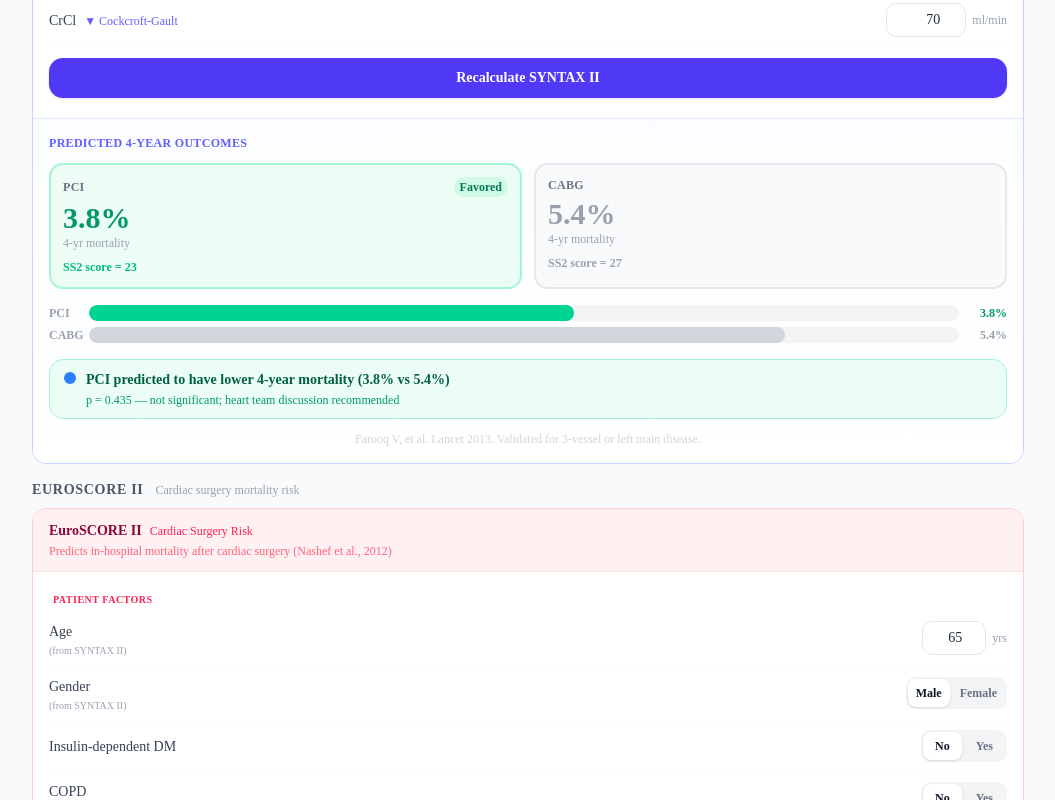
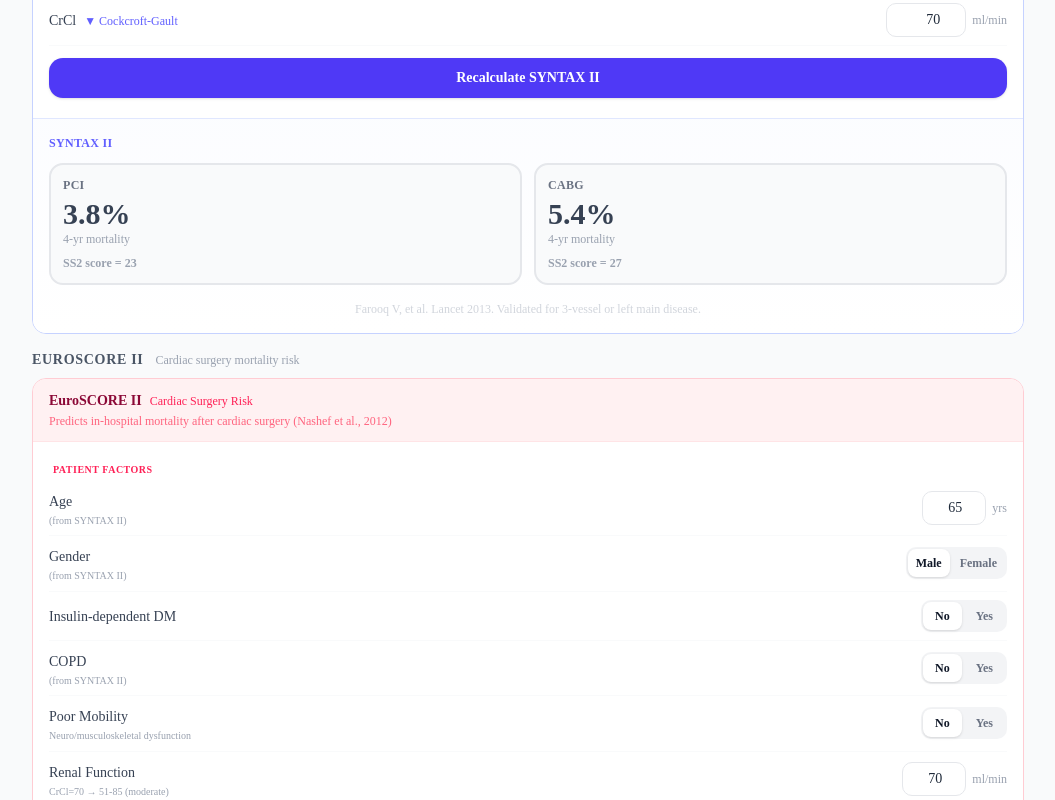
Before and after one commit to amornj/syntax, a Next.js app: page / in a window 1280 px wide. Shown: the part 1260-2060 px from the top of the page, without its empty margins (112-1167 px from the left). Built offline with nearby package versions, Linux system fonts and the light colour scheme.

Commit message:
refactor: make SYNTAX II display raw mortality data only

```diff
--- a/src/components/summary-panel.tsx
+++ b/src/components/summary-panel.tsx
@@ -69,11 +69,9 @@ function exportToText(props: Props): string {
 
   // SYNTAX II
   if (syntaxIIResult) {
-    lines.push('─── SYNTAX SCORE II (PCI vs CABG) ───')
+    lines.push('─── SYNTAX SCORE II ───')
     lines.push(`  PCI:  SS2 = ${formatInt(syntaxIIResult.ss2PCI)}, 4-yr mortality = ${formatPct(syntaxIIResult.mortalityPCI)}`)
     lines.push(`  CABG: SS2 = ${formatInt(syntaxIIResult.ss2CABG)}, 4-yr mortality = ${formatPct(syntaxIIResult.mortalityCABG)}`)
-    lines.push(`  p-value: ${syntaxIIResult.pValue < 0.001 ? '<0.001' : syntaxIIResult.pValue.toFixed(3)}`)
-    lines.push(`  Recommendation: ${syntaxIIResult.recommendation === 'equipoise' ? 'Equipoise (PCI ≈ CABG)' : syntaxIIResult.recommendation + ' favored'}`)
     lines.push('')
   }
 
@@ -99,9 +97,6 @@ function exportToText(props: Props): string {
 
   // Overall
   lines.push('─── INTEGRATED ASSESSMENT ───')
-  if (syntaxIIResult) {
-    lines.push(`  Revascularization: ${syntaxIIResult.recommendation === 'equipoise' ? 'PCI or CABG (equipoise)' : syntaxIIResult.recommendation + ' favored'}`)
-  }
   if (euroScoreResult) {
     lines.push(`  Surgical risk: ${formatPct(euroScoreResult.predictedMortality)} (EuroSCORE II)`)
   }
@@ -235,18 +230,6 @@ function generateHTML(props: Props): string {
       </div>
     </div>
 
-    ${s2 ? `<div class="rec" style="background:${recBg};border:1px solid ${recColor}20">
-      <div class="icon">${s2.recommendation === 'PCI' ? '🫀' : s2.recommendation === 'CABG' ? '🔪' : '⚖️'}</div>
-      <div>
-        <div class="title" style="color:${recColor}">${s2.recommendation === 'PCI' ? 'PCI Favored' : s2.recommendation === 'CABG' ? 'CABG Favored' : 'Equipoise — Heart Team Discussion'}</div>
-        <div class="detail">
-          SYNTAX I: ${cat.label} (${formatInt(syntaxIScore)})
-          ${es ? ` · Surgical risk: ${formatPct(es.predictedMortality)}` : ''}
-          ${ef ? ` · Frailty: ${fl?.label}` : ''}
-        </div>
-        ${ef && ef.frailtyClass === 'frail' && s2.recommendation === 'CABG' ? `<div class="detail" style="color:#d97706;font-weight:600;margin-top:4px">⚠️ Patient is frail — consider impact on CABG outcomes (1-yr: ${ef.mortality1yr.cabg}%, 5-yr: ${ef.mortality5yr.cabg}%)</div>` : ''}
-      </div>
-    </div>` : ''}
 
     ${s2 ? `<div class="section">
       <div class="section-title">Detailed Comparison</div>
@@ -372,14 +355,11 @@ export function SummaryPanel(props: Props) {
             <p className="text-[10px] font-bold text-indigo-500 uppercase tracking-wider mb-1">SYNTAX II</p>
             {syntaxIIResult ? (
               <>
-                <p className="text-lg font-bold text-indigo-800">
-                  {syntaxIIResult.recommendation === 'equipoise' ? 'Equipoise' : syntaxIIResult.recommendation}
-                </p>
-                <div className="flex gap-2 mt-0.5">
-                  <span className="text-[10px] text-gray-500">PCI {formatPct(syntaxIIResult.mortalityPCI)}</span>
-                  <span className="text-[10px] text-gray-500">CABG {formatPct(syntaxIIResult.mortalityCABG)}</span>
+                <div className="space-y-0.5 mt-0.5">
+                  <p className="text-[11px] text-gray-600">PCI {formatPct(syntaxIIResult.mortalityPCI)}</p>
+                  <p className="text-[11px] text-gray-600">CABG {formatPct(syntaxIIResult.mortalityCABG)}</p>
                 </div>
-                <p className="text-[10px] text-gray-400">4-yr mortality</p>
+                <p className="text-[10px] text-gray-400 mt-1">4-yr mortality</p>
               </>
             ) : (
               <p className="text-xs text-gray-400 mt-1">Enter clinical data</p>
@@ -422,37 +402,7 @@ export function SummaryPanel(props: Props) {
           </div>
         </div>
 
-        {/* Decision guidance */}
-        {syntaxIIResult && (
-          <div className={`p-3 rounded-xl border ${
-            syntaxIIResult.recommendation === 'PCI' ? 'bg-blue-50 border-blue-200' :
-            syntaxIIResult.recommendation === 'CABG' ? 'bg-emerald-50 border-emerald-200' :
-            'bg-amber-50 border-amber-200'
-          }`}>
-            <div className="flex items-start gap-2">
-              <span className="text-base mt-0.5">
-                {syntaxIIResult.recommendation === 'PCI' ? '🫀' : syntaxIIResult.recommendation === 'CABG' ? '🔪' : '⚖️'}
-              </span>
-              <div>
-                <p className="text-sm font-bold text-gray-800">
-                  {syntaxIIResult.recommendation === 'PCI' ? 'PCI Favored' :
-                   syntaxIIResult.recommendation === 'CABG' ? 'CABG Favored' :
-                   'Equipoise — Heart Team Discussion'}
-                </p>
-                <p className="text-xs text-gray-500 mt-0.5">
-                  SYNTAX I: {cat.label} ({formatInt(syntaxIScore)})
-                  {euroScoreResult && ` · Surgical risk: ${formatPct(euroScoreResult.predictedMortality)}`}
-                  {eftResult && ` · Frailty: ${FRAILTY_LABELS[eftResult.frailtyClass].label}`}
-                </p>
-                {eftResult && eftResult.frailtyClass === 'frail' && syntaxIIResult.recommendation === 'CABG' && (
-                  <p className="text-xs text-amber-700 mt-1 font-semibold">
-                    ⚠️ Patient is frail — consider impact on CABG outcomes (1-yr: {eftResult.mortality1yr.cabg}%, 5-yr: {eftResult.mortality5yr.cabg}%)
-                  </p>
-                )}
-              </div>
-            </div>
-          </div>
-        )}
+
       </div>
     </div>
   )
--- a/src/components/syntax-ii-panel.tsx
+++ b/src/components/syntax-ii-panel.tsx
@@ -217,105 +217,33 @@ function ResultsPanel({ result }: { result: SyntaxIIResult }) {
   const fmt0  = (n: number) => Math.round(n).toString()
   const fmtP  = (p: number) => p < 0.001 ? '<0.001' : p.toFixed(3)
 
-  const maxM  = Math.max(mortalityPCI, mortalityCABG)
-  const scale = maxM > 0 ? 80 / maxM : 1
-
-  const pciWins  = mortalityPCI  < mortalityCABG
-  const cabgWins = mortalityCABG < mortalityPCI
-  const sigDiff  = pValue < 0.05
-
   return (
     <div className="p-4 border-t border-indigo-100 bg-gradient-to-b from-indigo-50/20 to-white">
       <p className="text-xs font-bold text-indigo-500 uppercase tracking-wide mb-3">
-        Predicted 4-Year Outcomes
+        SYNTAX II
       </p>
 
-      {/* Side-by-side cards */}
       <div className="grid grid-cols-2 gap-3 mb-4">
         {[
-          { label: 'PCI',  mortality: mortalityPCI,  ss2: ss2PCI,  better: pciWins  },
-          { label: 'CABG', mortality: mortalityCABG, ss2: ss2CABG, better: cabgWins },
-        ].map(({ label, mortality, ss2, better }) => (
+          { label: 'PCI',  mortality: mortalityPCI,  ss2: ss2PCI },
+          { label: 'CABG', mortality: mortalityCABG, ss2: ss2CABG },
+        ].map(({ label, mortality, ss2 }) => (
           <div
             key={label}
-            className={`rounded-xl p-3 border-2 transition-all ${
-              better
-                ? 'bg-emerald-50 border-emerald-200'
-                : 'bg-gray-50 border-gray-200'
-            }`}
+            className="rounded-xl p-3 border-2 border-gray-200 bg-gray-50 transition-all"
           >
             <div className="flex items-center justify-between mb-1.5">
               <span className="text-xs font-bold text-gray-500 uppercase tracking-wide">{label}</span>
-              {better && recommendation !== 'equipoise' && (
-                <span className="text-xs px-1.5 py-0.5 bg-emerald-100 text-emerald-700 rounded-full font-bold">
-                  Favored
-                </span>
-              )}
             </div>
-            <div className={`text-3xl font-bold tabular-nums leading-none ${better ? 'text-emerald-600' : 'text-gray-400'}`}>
+            <div className="text-3xl font-bold tabular-nums leading-none text-gray-700">
               {fmt1(mortality)}%
             </div>
             <div className="text-xs text-gray-400 mt-0.5 mb-2">4-yr mortality</div>
-            <div className={`text-xs font-semibold ${better ? 'text-emerald-500' : 'text-gray-400'}`}>
+            <div className="text-xs font-semibold text-gray-400">
               SS2 score = {fmt0(ss2)}
             </div>
           </div>
         ))}
-      </div>
-
-      {/* Bar comparison */}
-      <div className="space-y-1.5 mb-4">
-        {[
-          { label: 'PCI',  value: mortalityPCI,  better: pciWins  },
-          { label: 'CABG', value: mortalityCABG, better: cabgWins },
-        ].map(({ label, value, better }) => (
-          <div key={label} className="flex items-center gap-2">
-            <span className="text-xs font-semibold text-gray-400 w-8">{label}</span>
-            <div className="flex-1 h-4 bg-gray-100 rounded-full overflow-hidden">
-              <div
-                className={`h-full rounded-full transition-all duration-500 ${better ? 'bg-emerald-400' : 'bg-gray-300'}`}
-                style={{ width: `${value * scale}%` }}
-              />
-            </div>
-            <span className={`text-xs font-bold tabular-nums w-10 text-right ${better ? 'text-emerald-600' : 'text-gray-400'}`}>
-              {fmt1(value)}%
-            </span>
-          </div>
-        ))}
-      </div>
-
-      {/* Recommendation box */}
-      <div className={`rounded-xl px-3.5 py-2.5 border ${
-        recommendation === 'equipoise'
-          ? 'bg-amber-50 border-amber-200'
-          : 'bg-emerald-50 border-emerald-200'
-      }`}>
-        <div className="flex items-start gap-2.5">
-          <div className={`mt-0.5 w-3 h-3 rounded-full flex-shrink-0 ${
-            recommendation === 'PCI'      ? 'bg-blue-500' :
-            recommendation === 'CABG'     ? 'bg-red-500'  : 'bg-amber-400'
-          }`} />
-          <div>
-            <p className={`text-sm font-bold ${
-              recommendation === 'equipoise' ? 'text-amber-800' : 'text-emerald-800'
-            }`}>
-              {recommendation === 'PCI'
-                ? `PCI predicted to have lower 4-year mortality (${fmt1(mortalityPCI)}% vs ${fmt1(mortalityCABG)}%)`
-                : recommendation === 'CABG'
-                ? `CABG predicted to have lower 4-year mortality (${fmt1(mortalityCABG)}% vs ${fmt1(mortalityPCI)}%)`
-                : `No significant difference (PCI ${fmt1(mortalityPCI)}% vs CABG ${fmt1(mortalityCABG)}%)`
-              }
-            </p>
-            <p className={`text-xs mt-0.5 ${
-              recommendation === 'equipoise' ? 'text-amber-600' : 'text-emerald-600'
-            }`}>
-              p = {fmtP(pValue)}
-              {sigDiff
-                ? ' — statistically significant difference'
-                : ' — not significant; heart team discussion recommended'}
-            </p>
-          </div>
-        </div>
       </div>
 
       <p className="text-xs text-gray-300 mt-3 text-center">
```
